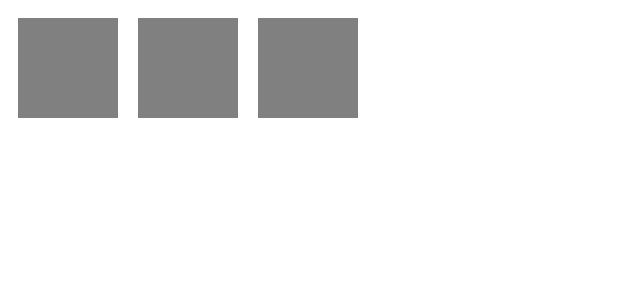
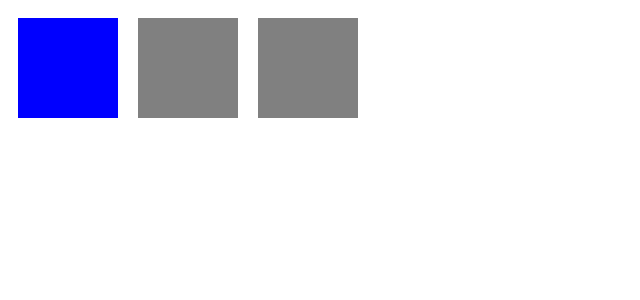
Before and after one commit to gabrielmustiere/vue-starter, a Vue app: page / in a window 1280 px wide. Shown: the top 300 px of the page, without its empty margins (0-640 px from the left). Built offline with nearby package versions, Linux system fonts and the light colour scheme.

Commit message:
styling with css and using object

```diff
--- a/src/App.vue
+++ b/src/App.vue
@@ -1,6 +1,6 @@
 <template>
     <div>
-        <div class="demo" @click="attachRed = !attachRed" :class="{red: attachRed}"></div>
+        <div class="demo" @click="attachRed = !attachRed" :class="divClasses"></div>
         <div class="demo"></div>
         <div class="demo"></div>
     </div>
@@ -12,6 +12,14 @@ export default {
     return {
       attachRed: false
     };
+  },
+  computed: {
+    divClasses: function() {
+      return {
+        red: this.attachRed,
+        blue: !this.attachRed
+      };
+    }
   }
 };
 </script>
@@ -24,8 +32,10 @@ export default {
   display: inline-block;
   margin: 10px;
 }
-
 .red {
   background-color: red;
 }
+.blue {
+  background-color: blue;
+}
 </style>
```
